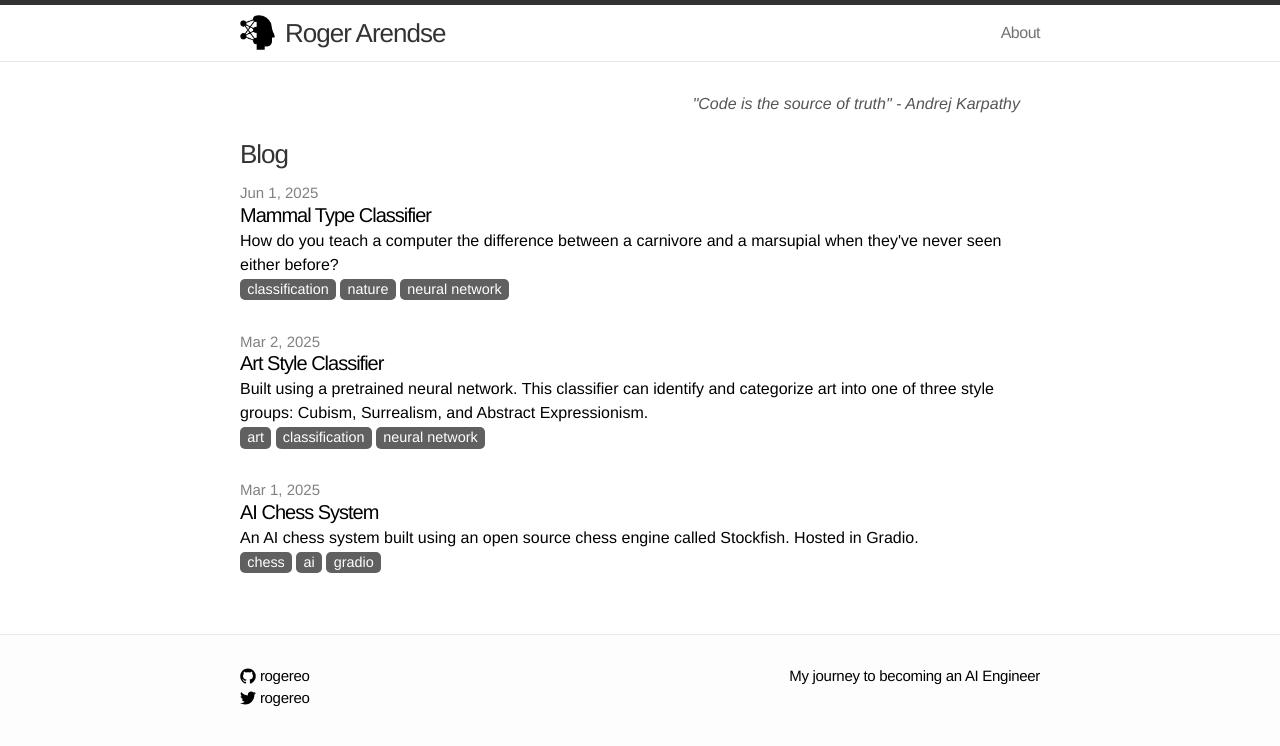
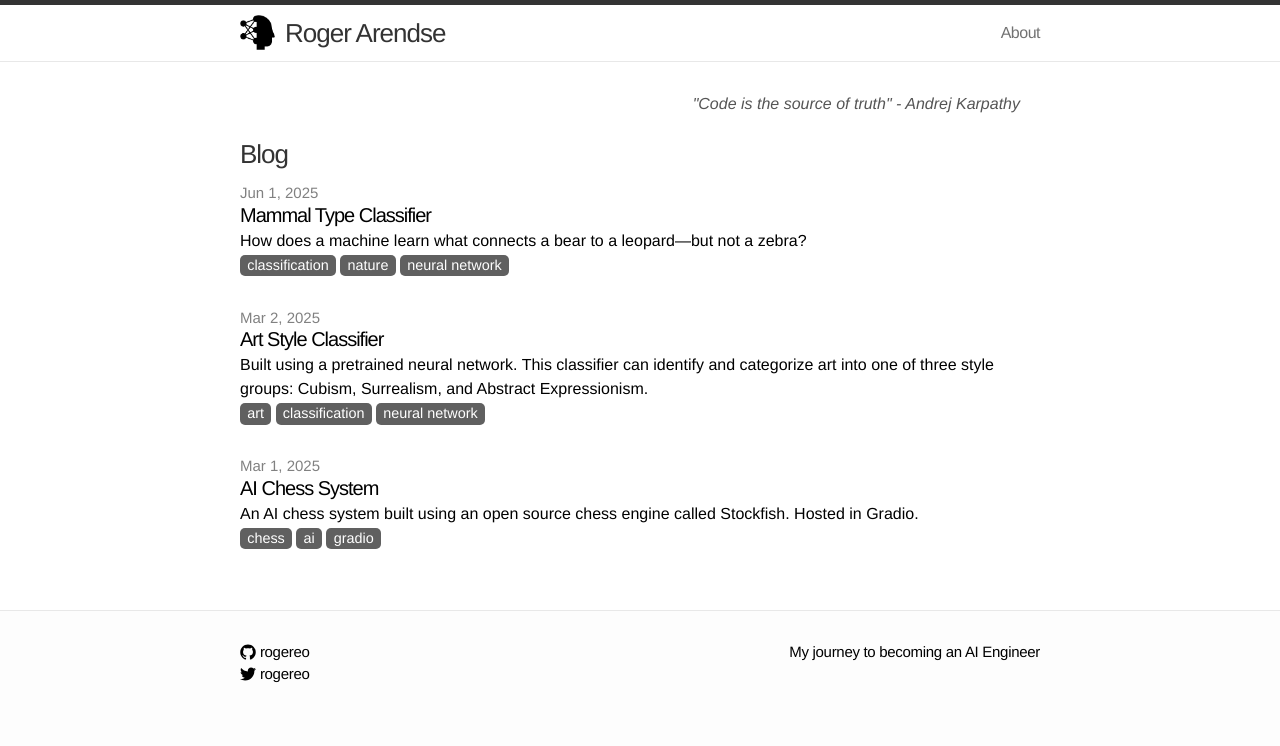
Before and after one commit to rogereo/rogereo.github.io, a Jekyll site: the page built from index.html, in a window 1280 px wide. Shown: the top 746 px of the page. Built offline with Jekyll 4.4.1, drawn with Linux system fonts in a browser that asks for light colours.

Commit message:
question

```diff
--- a/_posts/2025-06-01-mammal-type-classifier.markdown
+++ b/_posts/2025-06-01-mammal-type-classifier.markdown
@@ -2,7 +2,7 @@
 layout: post
 comments: false
 title: "Mammal Type Classifier"
-excerpt: "How do you teach a computer the difference between a carnivore and a marsupial when they've never seen either before?"
+excerpt: "How does a machine learn what connects a bear to a leopard—but not a zebra?"
 date:   2025-06-01 00:00:00
 mathjax: false
 tags:
@@ -10,5 +10,3 @@ tags:
   - nature
   - neural network
 ---
-
-Built using a pretrained neural network. This classifier can identify and categorize mammals into one of five primary groups: primates, rodents, ungulates, carnivores, and marsupials
```
